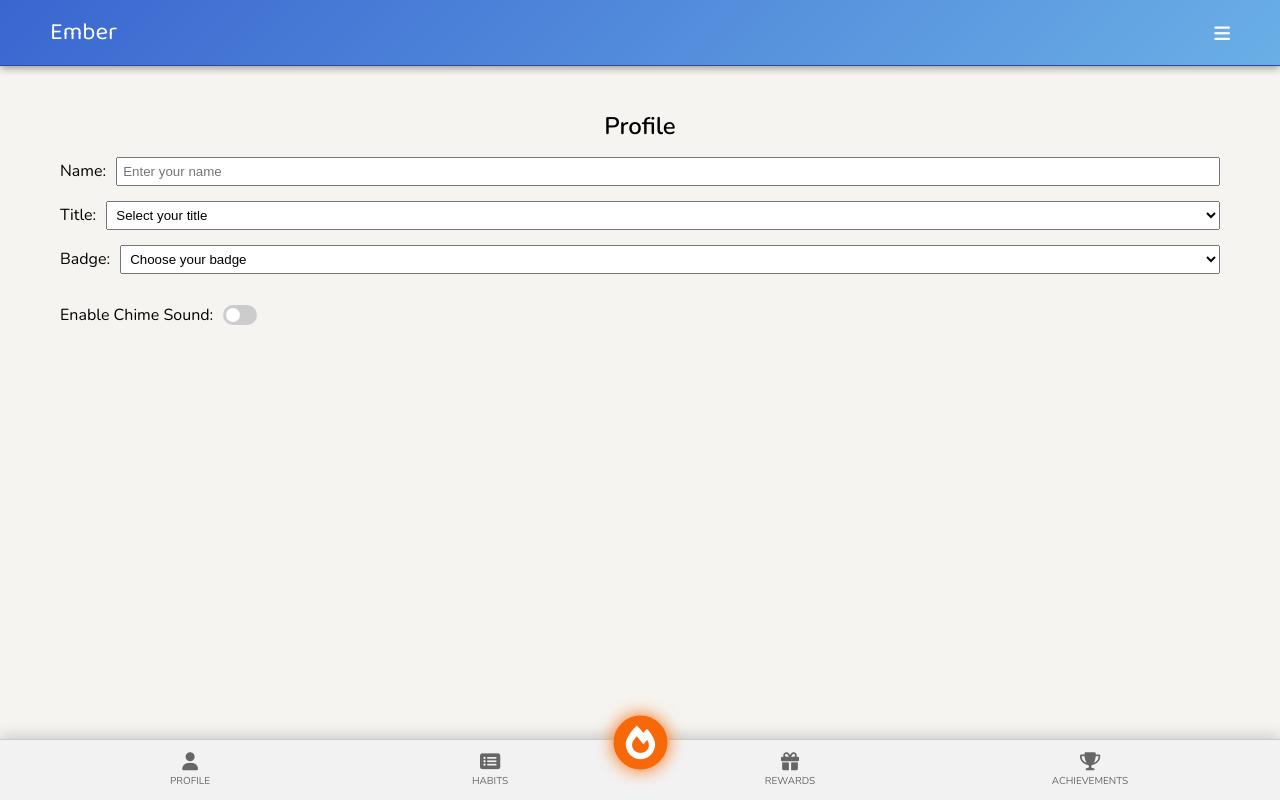
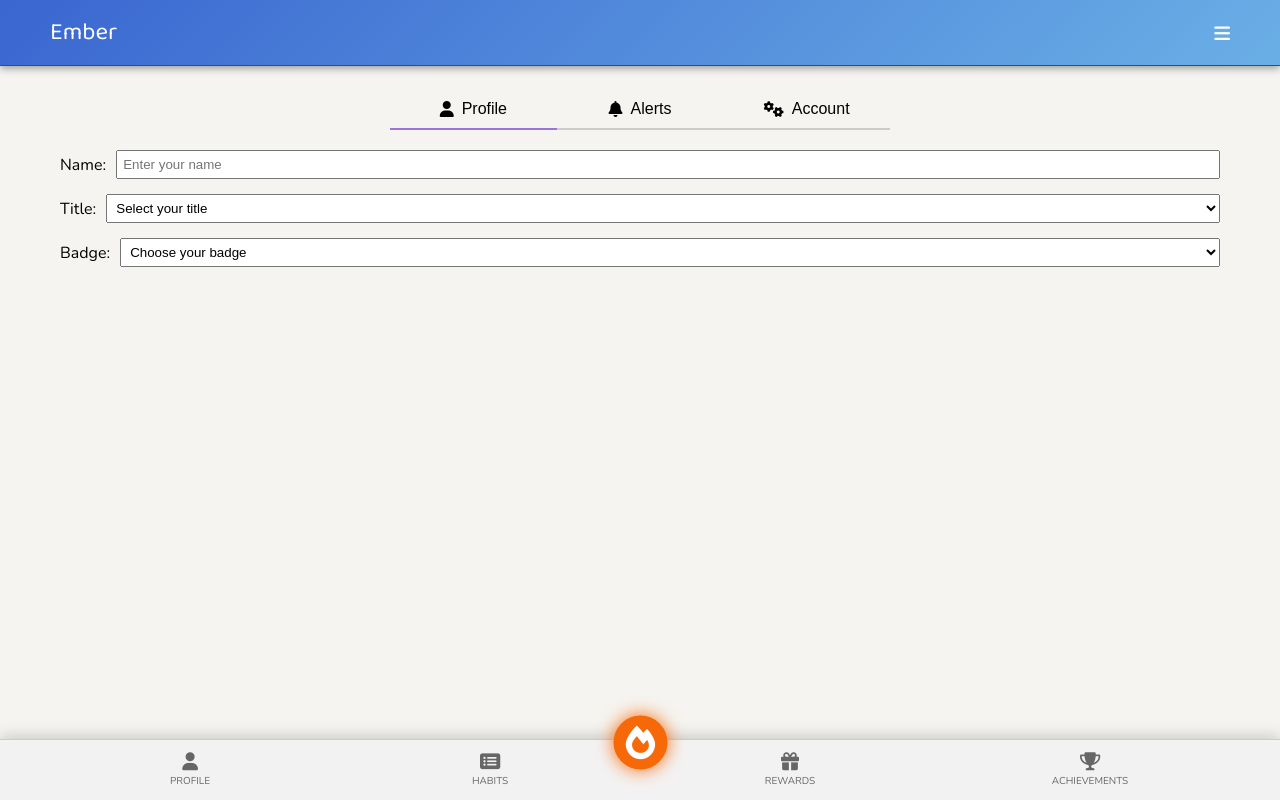
Before and after one commit to joseph-johnson27001/habit-spinner, a Vue app: page /settings in a window 1280 px wide. Built offline with nearby package versions, Linux system fonts and the light colour scheme.

Commit message:
Settings page navigation options

```diff
--- a/src/views/SettingsPage.vue
+++ b/src/views/SettingsPage.vue
@@ -1,8 +1,29 @@
 <template>
   <div class="settings-page">
-    <div class="profile-section">
-      <h2>Profile</h2>
+    <!-- Navigation Bar -->
+    <div class="navigation">
+      <button
+        :class="{ active: currentTab === 'profile' }"
+        @click="currentTab = 'profile'"
+      >
+        <i class="fa fa-user"></i> Profile
+      </button>
+      <button
+        :class="{ active: currentTab === 'alerts' }"
+        @click="currentTab = 'alerts'"
+      >
+        <i class="fa fa-bell"></i> Alerts
+      </button>
+      <button
+        :class="{ active: currentTab === 'account' }"
+        @click="currentTab = 'account'"
+      >
+        <i class="fa fa-cogs"></i> Account
+      </button>
+    </div>
 
+    <!-- Profile Section -->
+    <div v-if="currentTab === 'profile'" class="profile-section">
       <!-- Update Name -->
       <div class="setting-item">
         <label for="profile-name">Name:</label>
@@ -37,6 +58,8 @@
       </div>
     </div>
 
+    <!-- Alerts Section -->
+    <div v-if="currentTab === 'alerts'" class="alerts-section">
       <!-- Toggle for Alert Sounds -->
       <div class="setting-item">
         <label for="alert-sounds-toggle">Enable Chime Sound:</label>
@@ -50,6 +73,12 @@
         </div>
       </div>
     </div>
+
+    <!-- Account Section -->
+    <div v-if="currentTab === 'account'" class="account-section">
+      <p>Account settings will go here.</p>
+    </div>
+  </div>
 </template>
 
 <script>
@@ -59,6 +88,9 @@ export default {
   name: "SettingsPage",
   data() {
     return {
+      // Tab selection for navigation
+      currentTab: "profile", // Default tab is 'profile'
+
       // Profile section data
       profile: {
         name: "",
@@ -90,14 +122,52 @@ export default {
   padding: 20px;
 }
 
+/* Navigation Bar Styles */
+.navigation {
+  display: flex;
+  justify-content: space-between;
+  margin-bottom: 20px;
+  width: calc(100%); /* Full width minus 20px padding on both sides */
+  max-width: 500px; /* Max width for the nav */
+  margin: 0 auto; /* Center it horizontally */
+  padding-bottom: 20px;
+}
+
+.navigation button {
+  padding: 10px 0;
+  font-size: 16px;
+  cursor: pointer;
+  background-color: transparent;
+  border: none;
+  display: flex;
+  align-items: center;
+  justify-content: center;
+  position: relative;
+  transition: color 0.3s ease;
+  border-bottom: 2px solid #ccc; /* Default border bottom */
+  flex: 1; /* Buttons will take up equal space */
+  text-align: center;
+}
+
+.navigation button .fa {
+  margin-right: 8px;
+}
+
+.navigation button.active {
+  border-bottom: 2px solid #9a74d6; /* Active button purple border */
+}
+
+/* Remove space between the buttons */
+.navigation button:not(:last-child) {
+  margin-right: 0;
+}
+
+/* Profile Section */
 .profile-section {
   margin-bottom: 30px;
 }
 
-.profile-section h2 {
-  margin-bottom: 15px;
-}
-
+/* Setting Items */
 .setting-item {
   display: flex;
   align-items: center;
@@ -113,16 +183,6 @@ export default {
 .setting-item select {
   flex: 1;
   padding: 5px;
-}
-
-.setting-item {
-  display: flex;
-  align-items: center;
-  margin-bottom: 15px;
-}
-
-.setting-item label {
-  margin-right: 10px;
 }
 
 /* Toggle Switch Styling */
```
Lines whose indentation alone changed are shown as unchanged.
